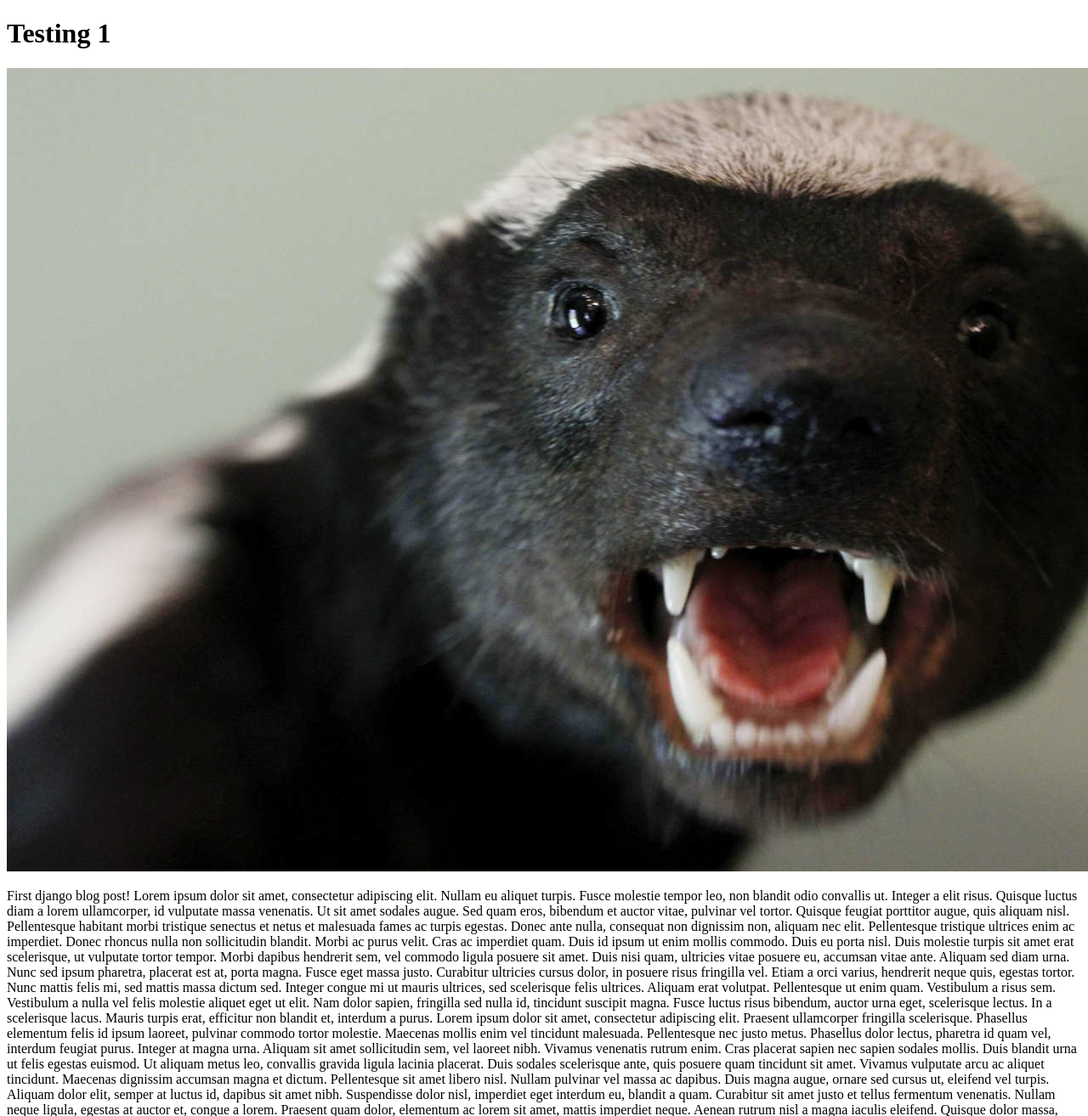
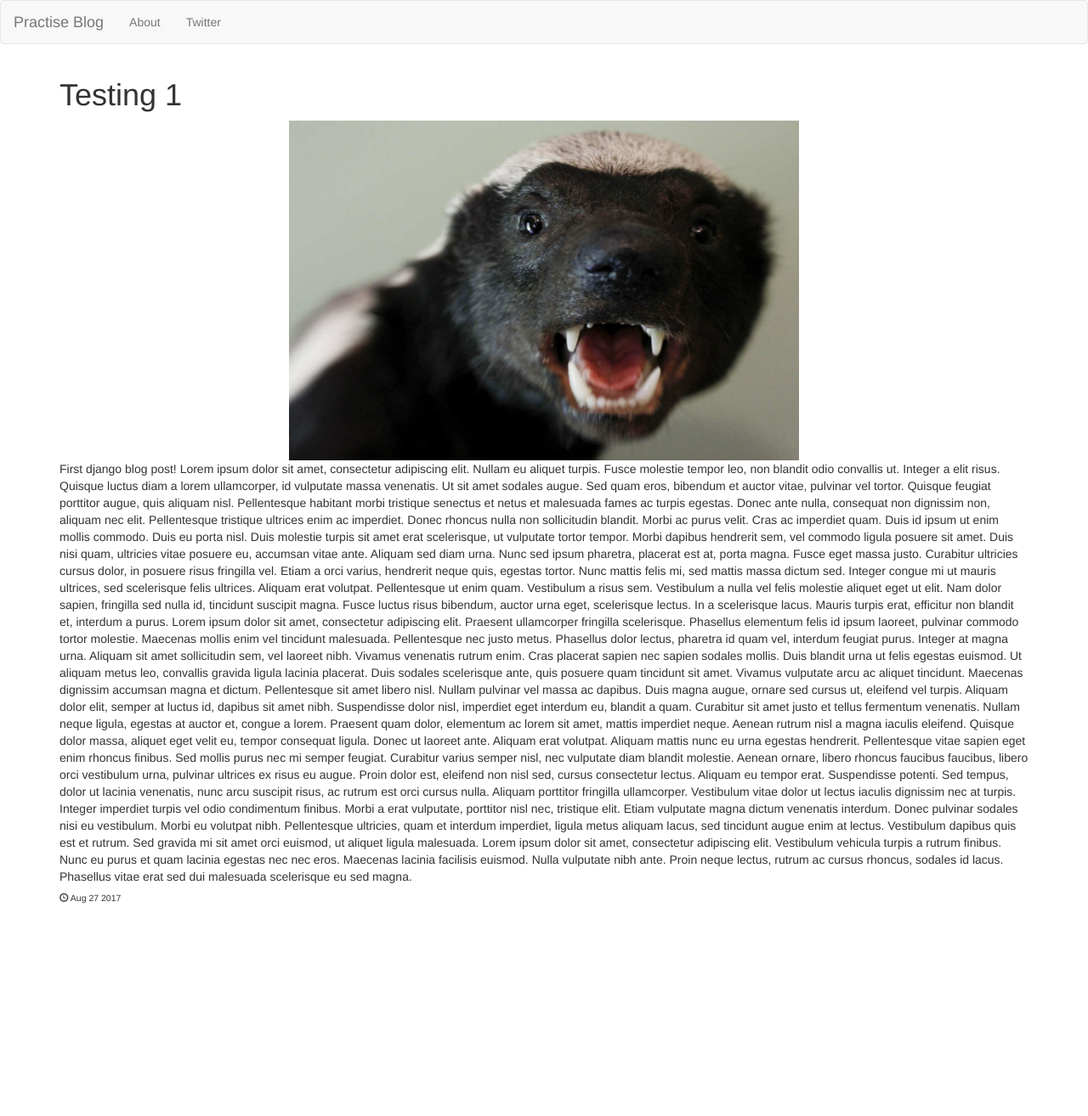
Before and after one commit to maugeya/practise-blog, a Django app: page /posts/1/ in a window 1280 px wide; the page is wider, and only the part inside the window is pictured. Shown: the top 1314 px of that part at 85% size. After the commit the page ends 1064 px from the top of that part, so only its background shows below. Run offline with Django 3.2, Linux system fonts and the light colour scheme; data comes from the database, SQL or seed files in the repository; some libraries are stand-ins or nearby versions.

Commit message:
changes to blog show pages

```diff
--- a/practiseblog/posts/templates/posts/home.html
+++ b/practiseblog/posts/templates/posts/home.html
@@ -28,9 +28,8 @@
       <div class="collapse navbar-collapse" id="bs-example-navbar-collapse-1">
         <ul class="nav navbar-nav">
           <li><a>About</a></li>
-          <li><a>Twitter</a></li>
-          <li><a>Facebook</a></li>
-          <li><a>Surprise</a></li>
+          <li><a href="http://www.twitter.com/angelamogli
+            " targer="blank">Twitter</a></li>
         </ul>
       </div>
     </div>
--- a/practiseblog/posts/templates/posts/posts_details.html
+++ b/practiseblog/posts/templates/posts/posts_details.html
@@ -3,11 +3,37 @@
 <head>
   <meta charset="utf-8">
   <title>Practise Blog</title>
+  <script type="text/javascript" src="https://cdnjs.cloudflare.com/ajax/libs/jquery/3.2.1/jquery.min.js"></script>
+  <link rel="stylesheet" href="https://maxcdn.bootstrapcdn.com/bootstrap/3.3.7/css/bootstrap.min.css" >
+  <script src="https://maxcdn.bootstrapcdn.com/bootstrap/3.3.7/js/bootstrap.min.js" ></script>
+
 </head>
 <body>
+  <nav class="navbar navbar-default">
+    <div class="container-fluid">
+      <div class="navbar-header">
+        <button type="button" class="navbar-toggle collapsed" data-toggle="collapse" data-target="#bs-example-navbar-collapse-1" aria-expanded="false">
+          <span class="sr-only"></span>
+          <span class="icon-bar"></span>
+          <span class="icon-bar"></span>
+          <span class="icon-bar"></span>
+        </button>
+        <a class="navbar-brand" href="#">Practise Blog</a>
+      </div>
+      <div class="collapse navbar-collapse" id="bs-example-navbar-collapse-1">
+        <ul class="nav navbar-nav">
+          <li><a>About</a></li>
+          <li><a>Twitter</a></li>
+        </ul>
+      </div>
+    </div>
+  </nav>
+  <div class="container">
     <h1>{{ post.title}}</h1>
-    <img src="{{ post.image.url }}" alt="">
+    <img style="max-height: 400px;" class="img-responsive center-block" src="{{ post.image.url }}" alt="">
     <p>{{ post.body }}</p>
-    <sup>{{ post.pub_date_pretty }}</sup>
+    <sup><span class="glyphicon glyphicon-time" aria-hidden="true"></span> {{ post.pub_date_pretty }}</sup>
+  </div>
+
 </body>
 </html>
```
Lines whose indentation alone changed are shown as unchanged.
